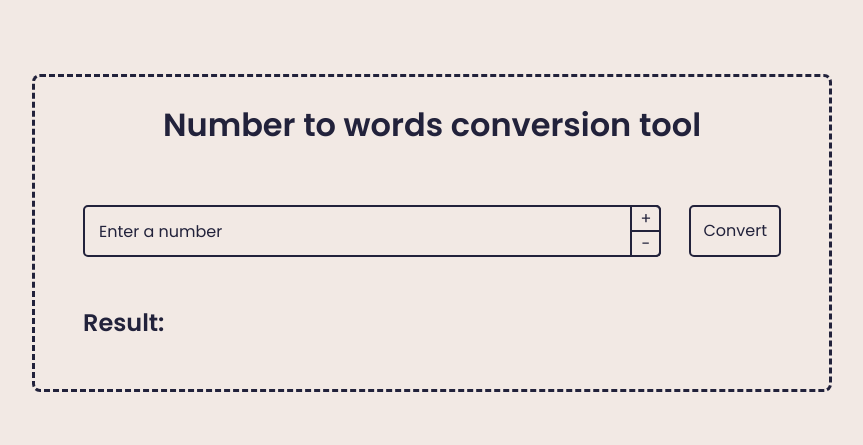
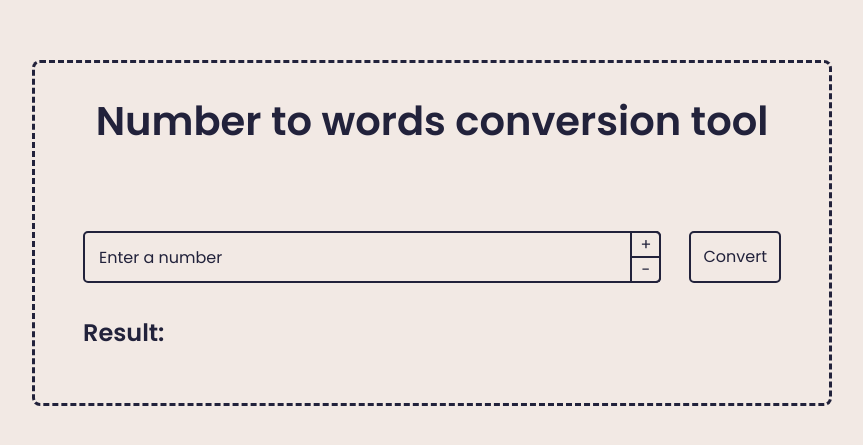
Before and after one commit to FluffyKas/number-to-words, a website: page index.html in a window 1280 px wide. Shown: the part 167-612 px from the top of the page, without its empty margins (208-1071 px from the left). Drawn offline with Linux system fonts and the light colour scheme.

Commit message:
style: adjust paddings, add clamp to font-sizes

```diff
--- a/style.css
+++ b/style.css
@@ -61,12 +61,13 @@ main {
   max-width: 50rem;
   margin: 0 auto;
   border: 3px dashed #22223b;
-  padding: 1.5rem 3rem;
+  padding: 1.75rem 3rem;
 }
 
 .title {
+  font-size: clamp(.5rem, 6vw, 2.5rem);
+  margin-block-end: 5rem;
   text-align: center;
-  margin-block-end: 3.5rem;
 }
 
 /* Form styles */
@@ -91,7 +92,7 @@ label {
   left: 1rem;
   transition: all .2s ease-out;
   cursor: text;
-  font-size: 1rem;
+  font-size: clamp(.65rem, 3vw, 1rem);
 }
 
 input {
@@ -226,7 +227,8 @@ input[type=number]
 /* Result display */
 
 .result-container {
-  margin-block: 3rem 1.5rem;
+  font-size: clamp(.5rem, 3vw, 1rem);
+  margin-block: 2rem 1.5rem;
 }
 
 .result {
```
